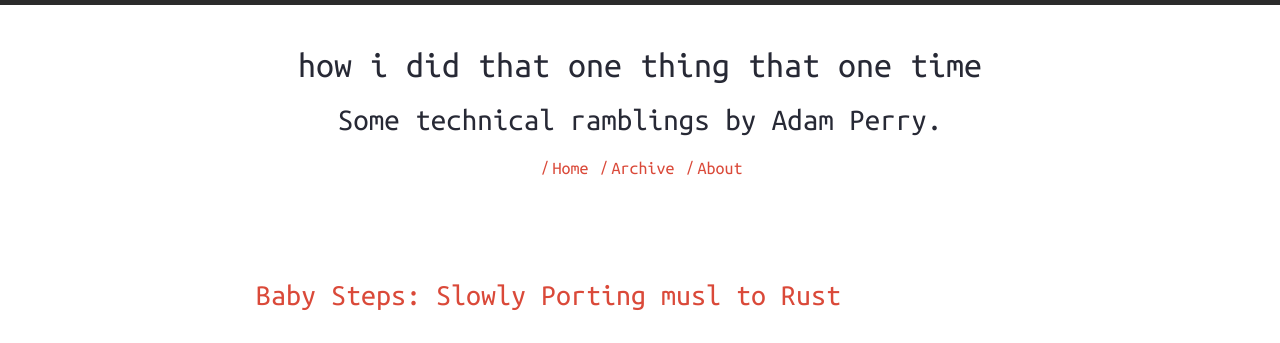
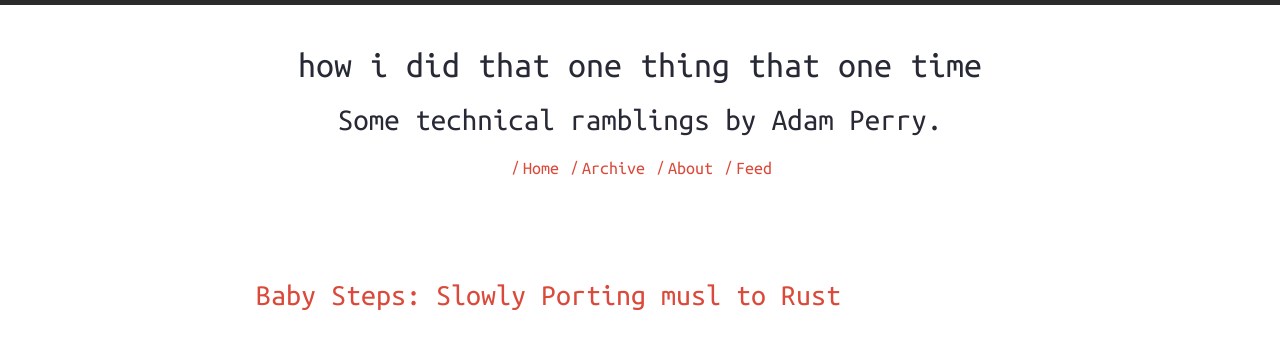
Before and after one commit to fenw1ck/anp.github.io, a Jekyll site: the page built from index.html, in a window 1280 px wide and 1400 px high. Shown: the top 343 px of the window. Built offline with Jekyll 4.4.1, drawn with Linux system fonts in a browser that asks for light colours; nearby versions of some CDN libraries.

Commit message:
Adding feed.xml links to header and footer.

```diff
--- a/_includes/footer-links.html
+++ b/_includes/footer-links.html
@@ -3,4 +3,5 @@
     <li><a href="{{ '/' | prepend: site.baseurl | prepend: site.url }}">Home</a></li>
     <li><a href="{{ '/archive' | prepend: site.baseurl | prepend: site.url }}">Archive</a></li>
     <li><a href="{{ '/about' | prepend: site.baseurl | prepend: site.url }}">About</a></li>
+    <li><a href="{{ '/feed.xml' | prepend: site.baseurl | prepend: site.url}}">Feed</a></li>
 </ul>
--- a/_includes/header-links.html
+++ b/_includes/header-links.html
@@ -8,4 +8,7 @@
 	<li>
 		<a href="{{ '/about' | prepend: site.baseurl | prepend: site.url }}">About</a><span>/</span>
 	</li>
+	<li>
+		<a href="{{ '/feed.xml' | prepend: site.baseurl | prepend: site.url}}">Feed</a><span>/</span>
+	</li>
 </ul>
```
